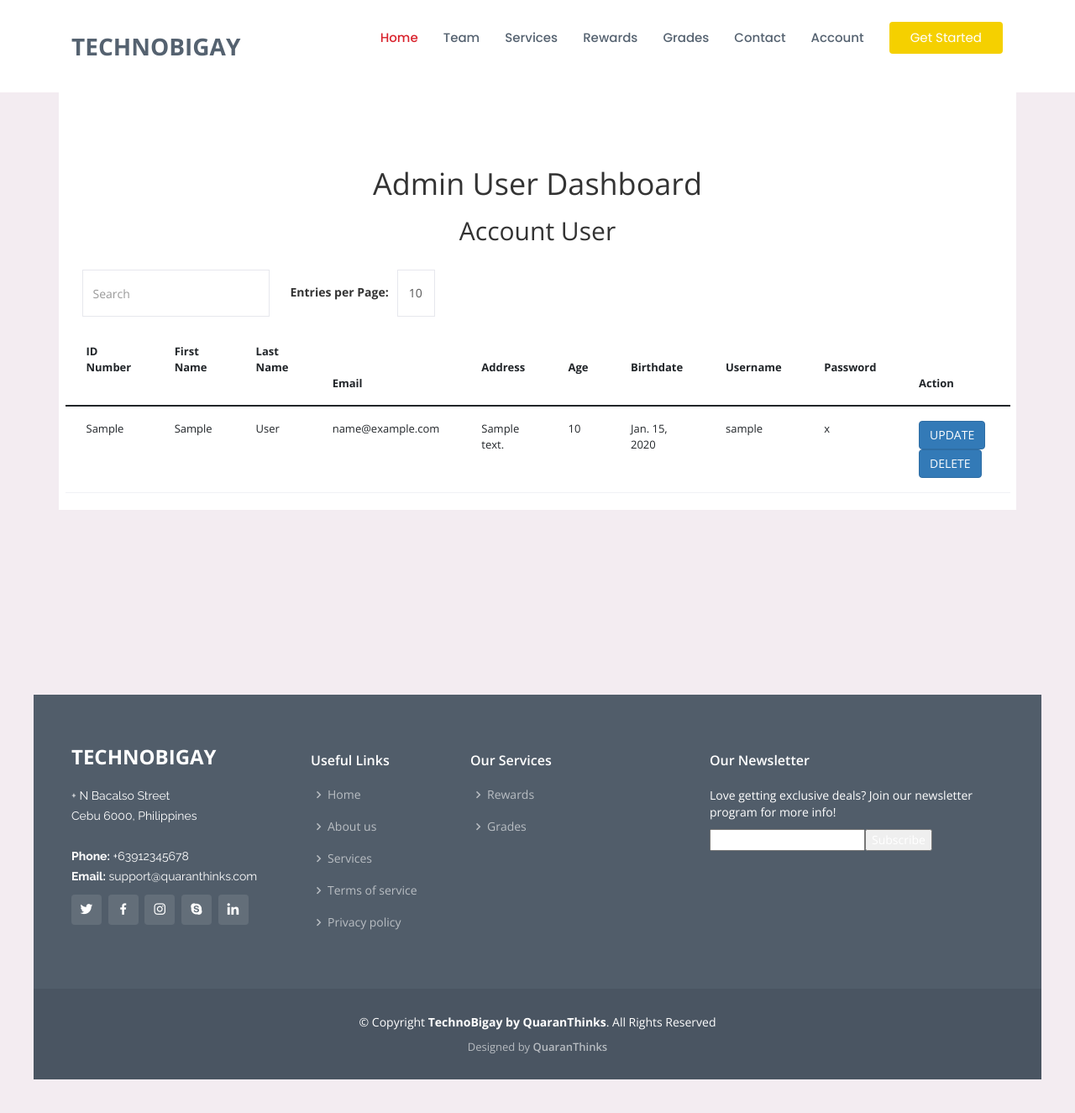
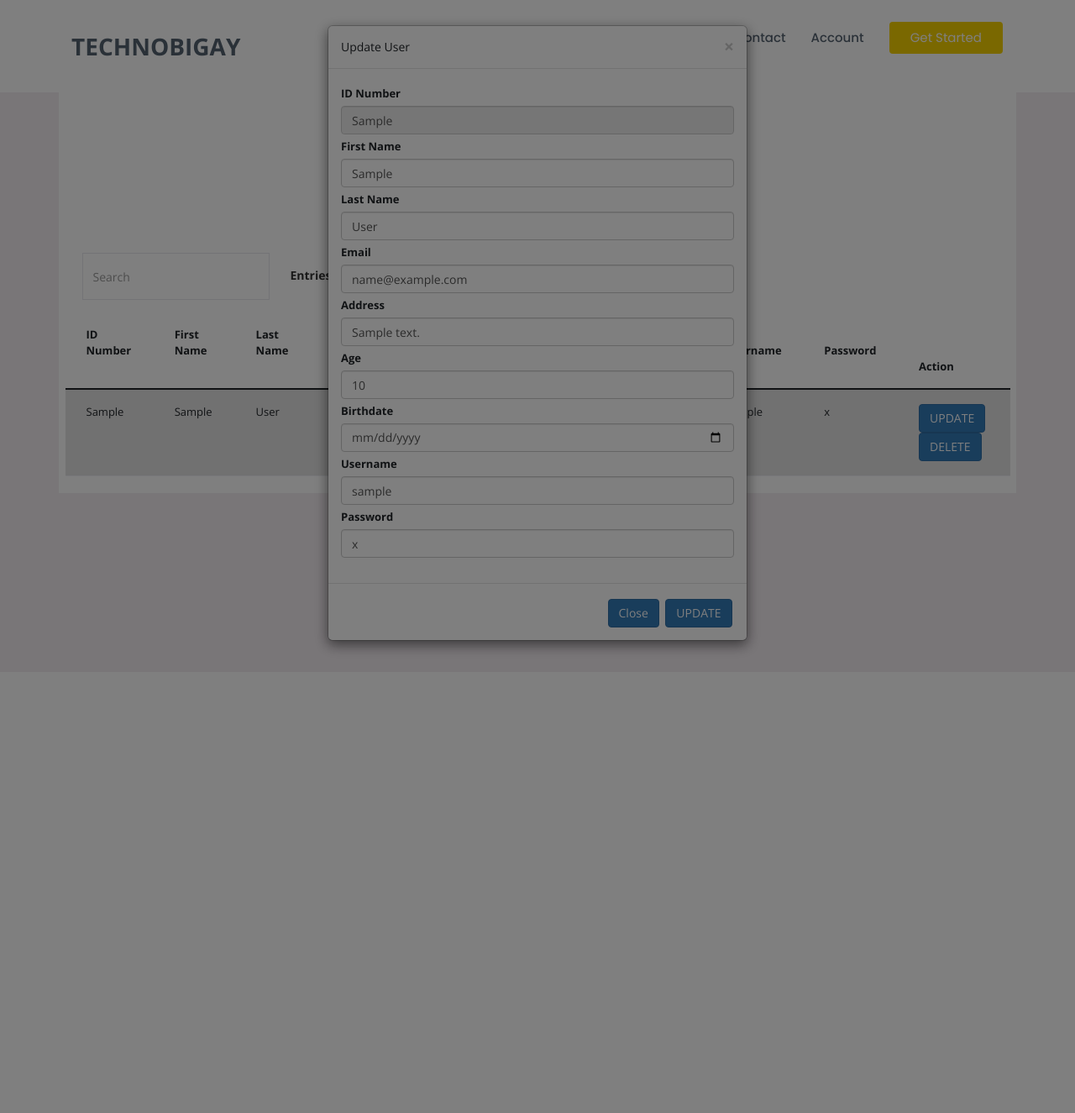
Before and after one commit to WendyChin23/Quaranthinks, a Django app: page /accountuser in a window 1280 px wide, after a click on "UPDATE". Shown: the whole page at 84% size. After the commit the page ends 779 px from the top, so only its background shows below. Run offline with Django 3.2, Linux system fonts and the light colour scheme; tables that the repository leaves empty hold one stand-in row (values such as "Sample post"); some libraries are stand-ins or nearby versions.

Commit message:
Update Accountuser.html

```diff
--- a/templates/Accountuser.html
+++ b/templates/Accountuser.html
@@ -6,11 +6,8 @@
   <meta charset="utf-8">
   <meta content="width=device-width, initial-scale=1.0" name="viewport">
 
-<<<<<<< Updated upstream
-  <title>ADMIN Account (User) </title>
-=======
   <title>ADMIN Account (User)</title>
->>>>>>> Stashed changes
+
   <meta content="" name="description">
   <meta content="" name="keywords">
 
@@ -133,7 +130,7 @@
 
                     <button href="#" type="button" class="btn btn-primary" data-toggle="modal" data-target="#exampleModal3-{{accountuser.idn}}" data-whatever="@mdo data-placement=" title="Update">UPDATE</button>
 
-                        <div class="modal fade" id="exampleModal-{{accountuser.idn}}" tabindex="-1" aria-labelledby="exampleModalLabel" aria-hidden="true">
+                        <div class="modal fade" id="exampleModal3-{{accountuser.idn}}" tabindex="-1" aria-labelledby="exampleModalLabel" aria-hidden="true">
                           <div class="modal-dialog">
                             <div class="modal-content">
                               <div class="modal-header">
@@ -156,23 +153,23 @@
                                   <label for="recipient-name" class="col-form-label">Last Name</label>
                                   <input type="text" name="last-name" value="{{accountuser.lastname}}" class="form-control" id="last-name">
                                   <label for="recipient-name" class="col-form-label">Email</label>
-                                  <input type="text" name="last-name" value="{{accountuser.email}}" class="form-control" id="email-email">
+                                  <input type="text" name="email-email" value="{{accountuser.email}}" class="form-control" id="email-email">
 
                                   <label for="recipient-name" class="col-form-label">Address</label>
                                   <input type="text" name="address-address" value="{{accountuser.address}}" class="form-control" id="address-address">
 
                                   <label for="recipient-name" class="col-form-label">Age</label>
-                                  <input type="text" name="address-address" value="{{accountuser.age}}" class="form-control" id="age-age">
+                                  <input type="text" name="age-age" value="{{accountuser.age}}" class="form-control" id-="age-age">
 
-                           <label for="recipient-name" class="col-form-label">Birthdate</label>
-                                  <input type="date" name="address-address" value="{{accountuser.birthdate}}" class="form-control" id="birth-date">
+                                  <label for="recipient-name" class="col-form-label">Birthdate</label>
+                                  <input type="date" name="birth-date" value="{{accountuser.birthdate}}" class="form-control" id="birth-date">
 
                                   <label for="recipient-name" class="col-form-label">Username</label>
-                                   <input type="text" name="course-course" value="{{accountuser.username}}" class="form-control" id=" user-name">
+                                   <input type="text" name="user-name" value="{{accountuser.username}}" class="form-control" id=" user-name">
 
 
                                   <label for="recipient-name" class="col-form-label">Password</label>
-                                  <input type="text" name="year-year" value="{{accountuser.password}}" class="form-control" id=" pass-word">
+                                  <input type="text" name="pass-word" value="{{accountuser.password}}" class="form-control" id=" pass-word">
 
                                   </div>
 
```
